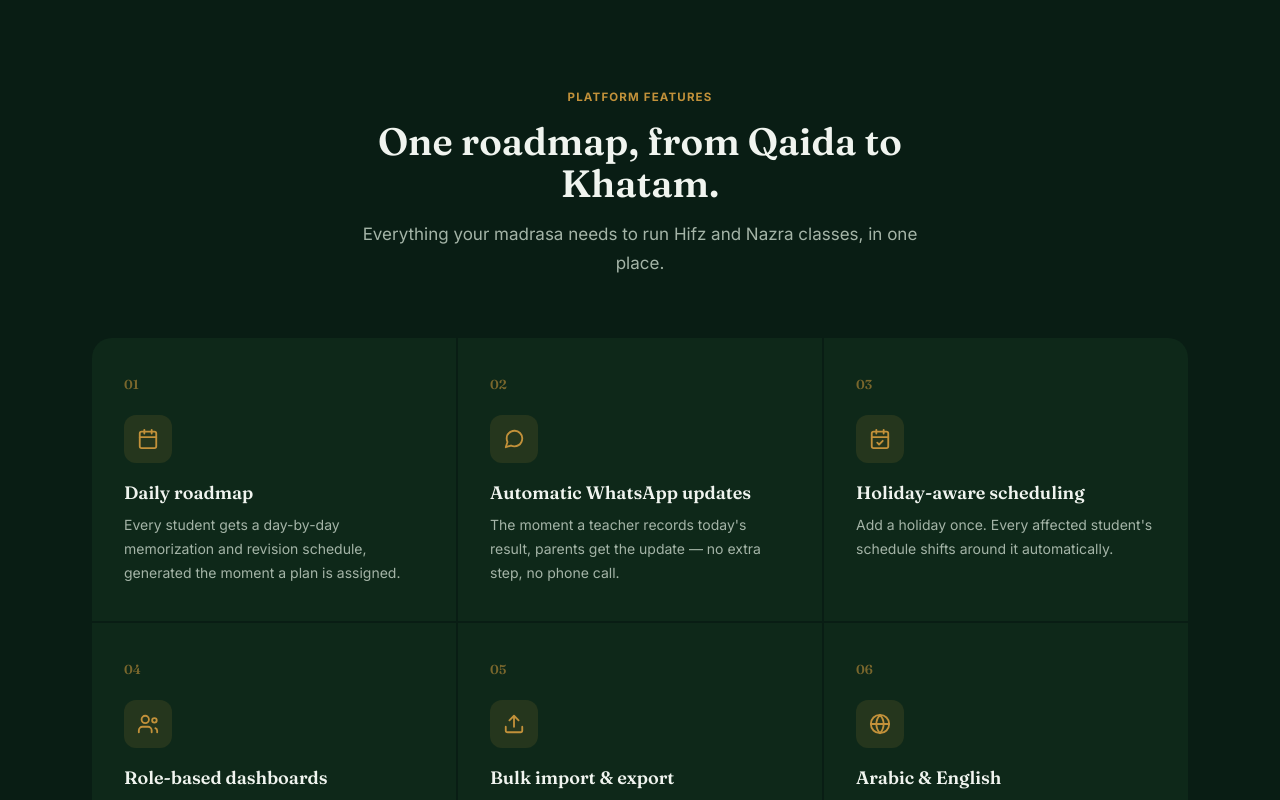
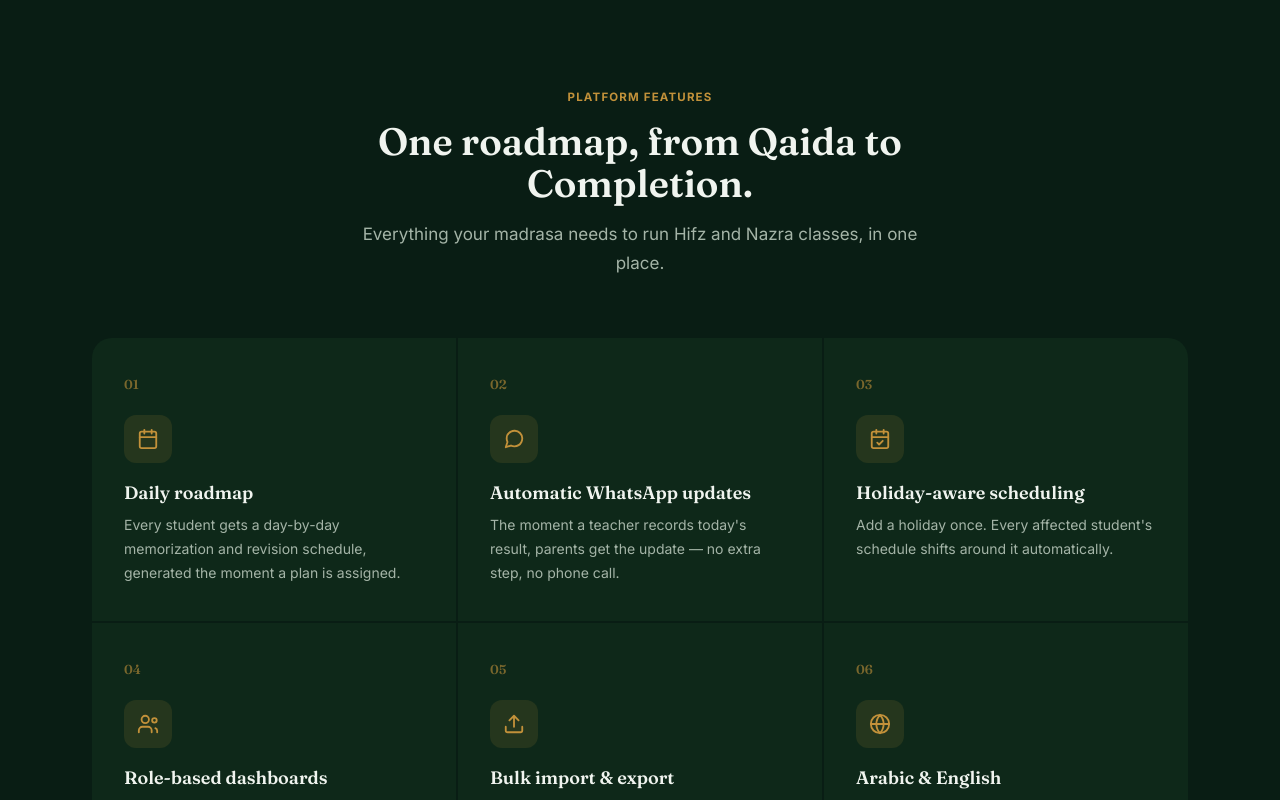
Before and after one commit to mobeen9876/Quran-Academy-landing-page, a React (Vite) app: page / in a window 1280 px wide. Shown: the part 920-1720 px from the top of the page. Built offline with nearby package versions, Linux system fonts and the light colour scheme.

Commit message:
Replace Khatam with Completion in Features heading and Roadmap label

```diff
--- a/src/components/Features.jsx
+++ b/src/components/Features.jsx
@@ -66,7 +66,7 @@ export default function Features() {
       <div className="wrap">
         <div className="section-head reveal">
           <span className="overline">Platform features</span>
-          <h2>One roadmap, from Qaida to Khatam.</h2>
+          <h2>One roadmap, from Qaida to Completion.</h2>
           <p>Everything your madrasa needs to run Hifz and Nazra classes, in one place.</p>
         </div>
         <div className="feat-grid">
--- a/src/components/Roadmap.jsx
+++ b/src/components/Roadmap.jsx
@@ -90,7 +90,7 @@ export default function Roadmap() {
       label.setAttribute('x', l.x); label.setAttribute('y', l.y)
       label.setAttribute('text-anchor', l.i === 0 ? 'start' : 'end')
       label.setAttribute('class', 'rm-node-label strong')
-      label.textContent = l.i === 0 ? 'Juz 1' : 'Juz 30 · Khatam'
+      label.textContent = l.i === 0 ? 'Juz 1' : 'Juz 30 · Completion'
       nodesG.appendChild(label)
       const lbb = label.getBBox()
       const lbg = document.createElementNS(svgNS, 'rect')
```
